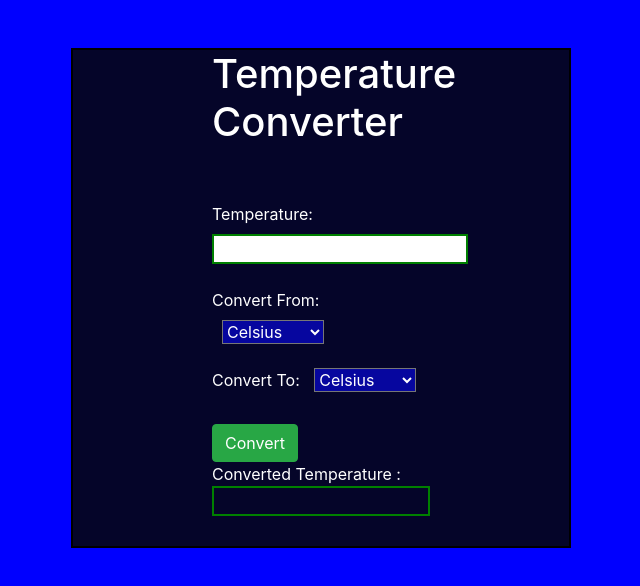
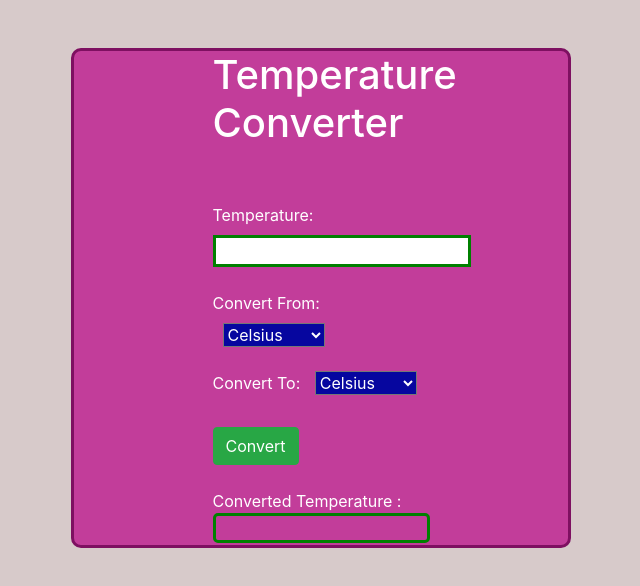
Before and after one commit to shrutitagade/temperature-converter, a plain HTML site: page index.html in a window 1280 px wide. Shown: the whole page, without its empty margins (319-959 px from the left). Drawn offline with nearby package versions, Linux system fonts and the light colour scheme.

Commit message:
change css

```diff
--- a/index.html
+++ b/index.html
@@ -60,10 +60,10 @@
       <div class="col-md-6 mx-auto">
 
 
-  <h1>Temperature Converter</h1>
+  <h1 style="align-items: center;">Temperature Converter</h1>
   <br><br>
   <label for="temperature" >Temperature:</label>
-  <input type="number" id="temperature" step="0.01" style="border:2px solid green">
+  <input type="number" id="temperature" step="0.01" style="border:3px solid green">
   <br><br>
   <label for="fromUnit" >Convert From:</label>
   <select id="fromUnit" style="margin-left:10px">
@@ -80,7 +80,7 @@
   </select>
   <br><br>
   <button type="button" class="btn btn-success" onclick="convertTemperature()">Convert</button><br>
-
+<br>
   Converted Temperature : <br><div id="box"><div id="result"></div></div>
 </div>
 </div>
--- a/task3style.css
+++ b/task3style.css
@@ -1,15 +1,17 @@
 .container{
     height: 500px;
     width: 500px;
-    border: 2px solid black;
-    background-color: rgb(5, 5, 41);
+    border: 3px solid rgb(126, 16, 97);
+    background-color: rgb(194, 61, 154);
     color: white;
+    border-radius: 10px;
   }
   #box
   {
-    border: 2px solid green;
+    border: 3px solid green;
     height: 30px;
     color: white;
+    border-radius: 5px;
 
   }
   select
@@ -20,10 +22,14 @@
   select:hover{
     background-color: blue;
   }
+  #temperature
+  {
+    outline: none;
+  }
 
 
 
   body
   {
-    background-color: blue;
+    background-color: rgb(215, 202, 202);
   }
```
